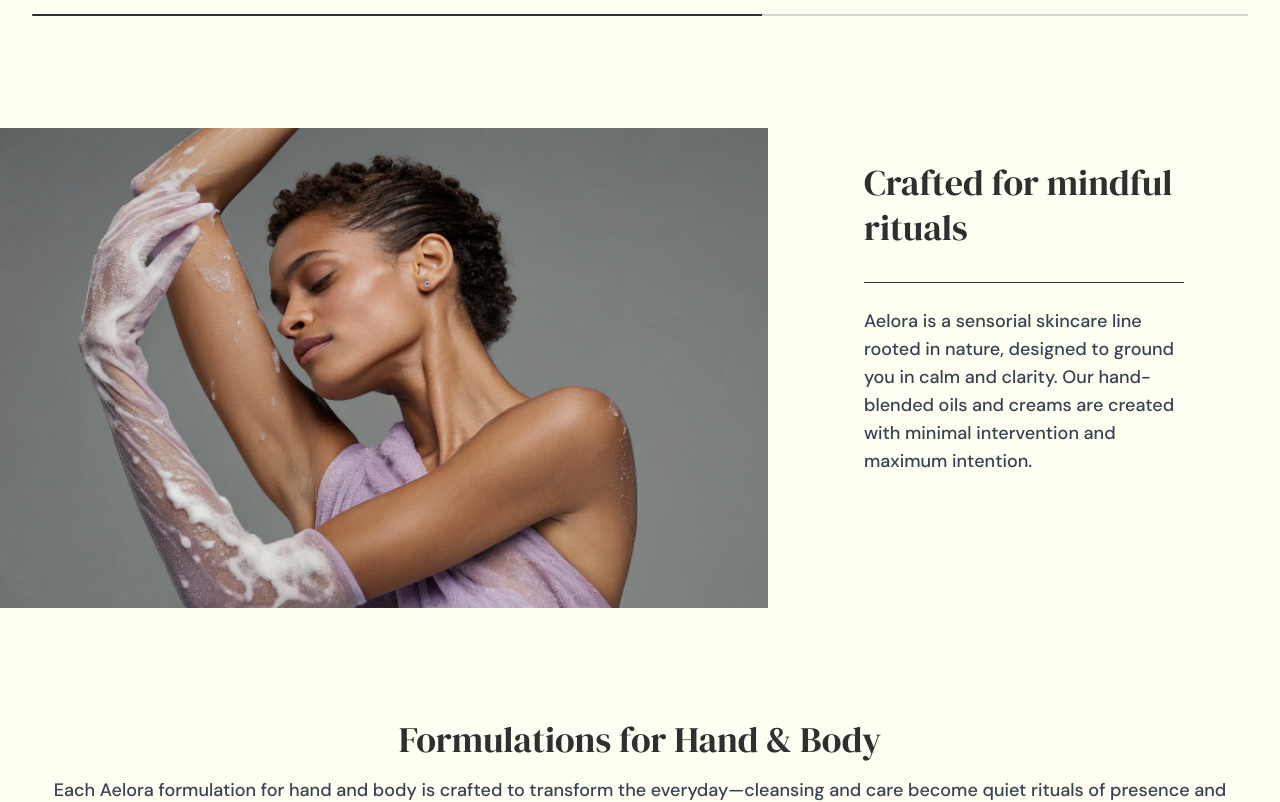
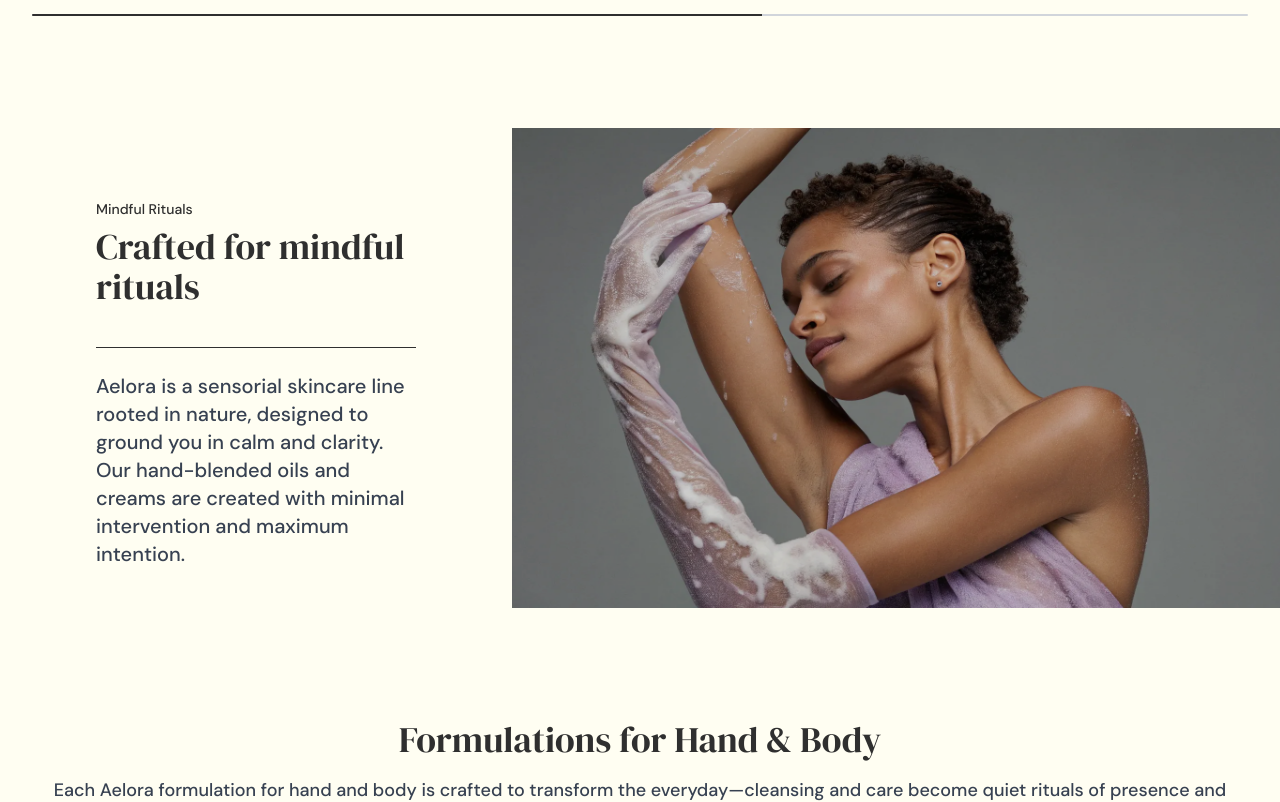
Before and after one commit to galyna/aelora, a Next.js app: page / in a window 1280 px wide. Shown: the part 1340-2142 px from the top of the page. Built offline with nearby package versions, Linux system fonts and the light colour scheme; no server answers.

Commit message:
fix: add images

```diff
--- a/app/components/About.tsx
+++ b/app/components/About.tsx
@@ -1,52 +1,38 @@
 import Image from "next/image";
 import React from "react";
+import hero4 from "@/public/images/hero4.webp";
 
-interface AboutProps {
-  image: {
-    src: string;
-    alt: string;
-  };
-  subtitle: string;
-  title: React.ReactNode;
-  description: string;
-  order?: number;
-}
-
-export default function About({
-  image,
-  title,
-  description,
-  order,
-}: AboutProps) {
-  // На xl+ порядок через order, на мобиле всегда картинка сверху
-  const imageOrder = order === 2 ? "xl:order-2" : "xl:order-1";
-  const textOrder = order === 2 ? "xl:order-1" : "xl:order-2";
+export default function About() {
+  const subtitle = "Mindful Rituals";
+  const title = <>Crafted for mindful rituals</>;
+  const order = 1;
+  const description = "Aelora is a sensorial skincare line rooted in nature, designed to ground you in calm and clarity. Our hand-blended oils and creams are created with minimal intervention and maximum intention.";
 
   return (
-    <section className="relative flex flex-col w-full py-8 md:py-10 lg:py-14  2xl:py-16">
+    <section className="relative flex flex-col w-full py-8 md:py-10 lg:py-14 2xl:py-16">
       <div className="flex flex-col xl:flex-row xl:items-stretch w-full xl:h-[60vh]">
         <div
-          className={`relative w-full h-[50vh] xl:h-full  xl:w-3/5 ${imageOrder}`}
+          className={`relative w-full h-[50vh] xl:h-full  xl:w-3/5 ${order === 1 ? 'xl:order-2' : 'xl:order-1'}`}
         >
           <Image
-            src={image.src}
-            alt={image.alt}
+            src={hero4}
+            alt="Aelora about"
             fill
             className="object-cover"
             priority
           />
-          <div className="absolute inset-0 bg-black/30 lg:bg-black/10 pointer-events-none" />
+          <div className="absolute inset-0 bg-black/20 pointer-events-none" />
         </div>
         <div
-          className={`relative flex-1 flex flex-col  px-8 pt-8 text-graphite xl:w-2/5 xl:h-full  xl:items-center xl:text-left xl:px-24 ${textOrder}`}
+          className={`relative flex-1 flex flex-col  px-8 pt-8 text-graphite xl:w-2/5 xl:h-full  xl:items-center xl:text-left xl:pl-24 xl:pr-24 ${order === 1 ? 'xl:order-1' : 'xl:order-2'} justify-center`}
         >
           <div className="xl:max-w-lg   w-full flex flex-col    2xl:gap-4">
-
-            <h1 className="text-4xl font-serif mb-2 leading-tight">
+            <p className="text-sm mb-2">{subtitle}</p>
+            <h2 className="text-2xl md:text-3xl xl:text-4xl font-serif mb-3 md:mb-4">
               {title}
-            </h1>
+            </h2>
             <div className="w-full border-t border-graphite my-6  "></div>
-            <p className="text-base md:text-mg lg:text-lg 2xl:text-xl leading-relaxed text-gray-700">
+            <p className="text-md md:text-xl leading-relaxed text-gray-700">
               {description}
             </p>
           </div>
--- a/app/components/Hero.tsx
+++ b/app/components/Hero.tsx
@@ -1,6 +1,6 @@
 "use client";
 
-import Image from "next/image";
+import Image, { StaticImageData } from "next/image";
 import { useState, useEffect, useCallback } from "react";
 import {
   ChevronLeftIcon,
@@ -9,10 +9,12 @@
   PauseIcon,
 } from "@heroicons/react/24/solid";
 import { motion } from "framer-motion";
+import hero3 from "@/public/images/hero3.webp";
+import hero8 from "@/public/images/hero8.webp";
 
 interface HeroSlide {
   id: number;
-  imageSrc: string;
+  imageSrc: StaticImageData;
   altText: string;
   subtitle: string;
   title: string;
@@ -22,7 +24,7 @@
 const heroSlidesData: HeroSlide[] = [
   {
     id: 1,
-    imageSrc: "/images/hero3.webp",
+    imageSrc: hero3,
     altText: "Lucent Facial Refiner bottle",
     subtitle: "The skin—in its best light",
     title: "Introducing Lucent Facial Refiner",
@@ -31,7 +33,7 @@
   },
   {
     id: 3,
-    imageSrc: "/images/hero8.webp",
+    imageSrc: hero8,
     altText: "Yet Another Product",
     subtitle: "Daily protection",
     title: "Protective Facial Lotion SPF25",
--- a/app/components/SubscribeForm.tsx
+++ b/app/components/SubscribeForm.tsx
@@ -4,6 +4,7 @@
 import Image from "next/image";
 import { supabase } from "../lib/supabaseClient";
 import { useState } from "react";
+import heroImage from "@/public/images/hero6.webp";
 
 type FormData = {
   email: string;
@@ -46,7 +47,7 @@
         {/* Картинка: сверху на мобилках, справа на xl+ */}
         <div className="relative w-full h-[50vh] xl:h-full xl:w-3/5 xl:order-2">
           <Image
-            src="/images/hero6.jpg"
+            src={heroImage}
             alt="Subscribe visual"
             fill
             className="object-cover"
--- a/app/page.tsx
+++ b/app/page.tsx
@@ -86,15 +86,7 @@
             "Skin is a living reflection of your rhythm—shaped by climate, habits, and nourishment. Our formulations respond intuitively to these shifts, helping you nurture lasting skin harmony.",
         }}
       />
-      <About
-        image={{ src: "/images/hero4.webp", alt: "Aelora about" }}
-        subtitle="Mindful Rituals"
-        title={<>Crafted for mindful rituals</>}
-        order={1}
-        description="Aelora  is a
-      sensorial skincare line rooted in nature, designed to ground you in calm and clarity. Our hand-blended oils and creams are created with minimal intervention and
-       maximum intention. "
-      />
+      <About />
 
       <Gallery
         items={handItems}
```
